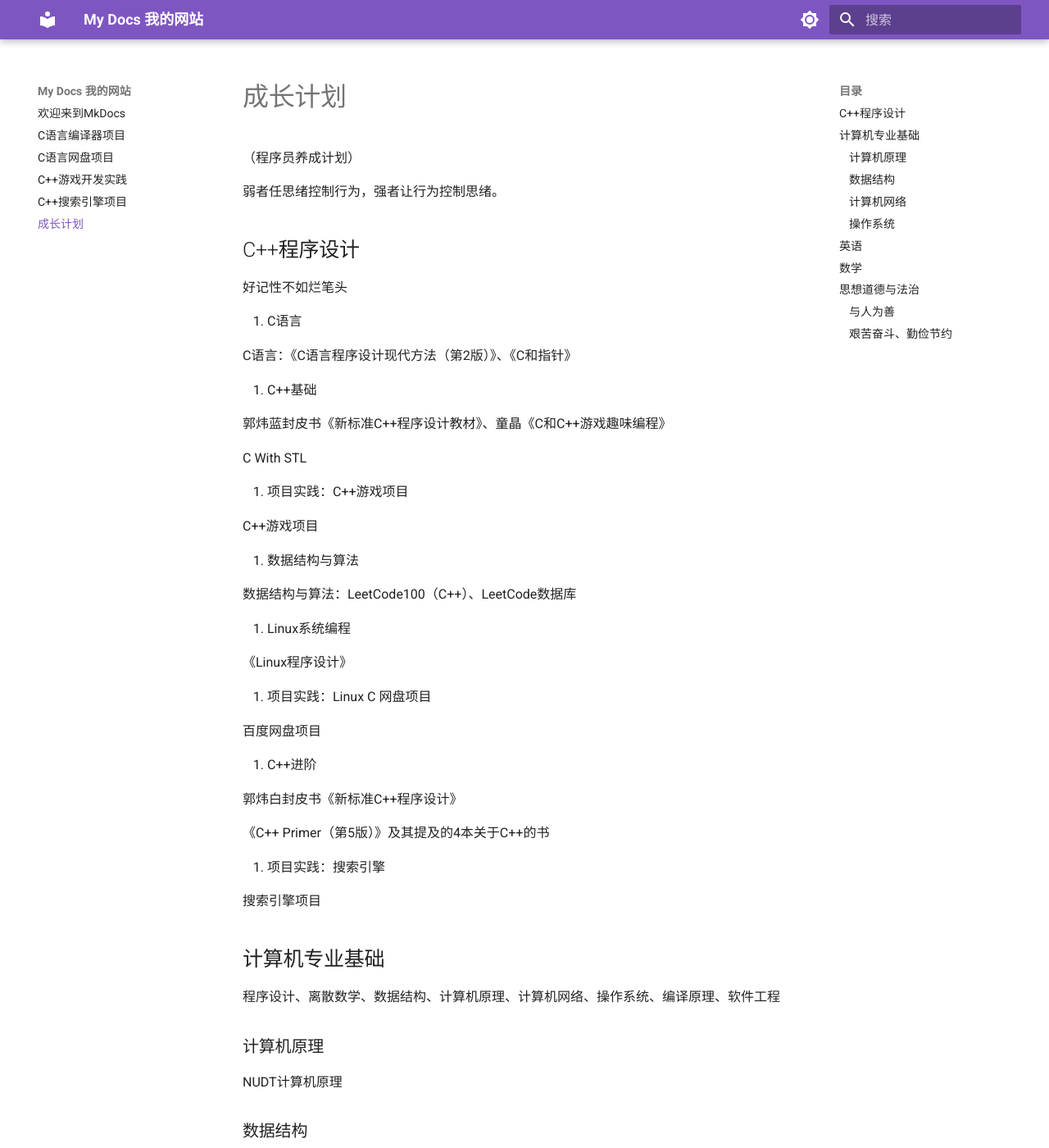
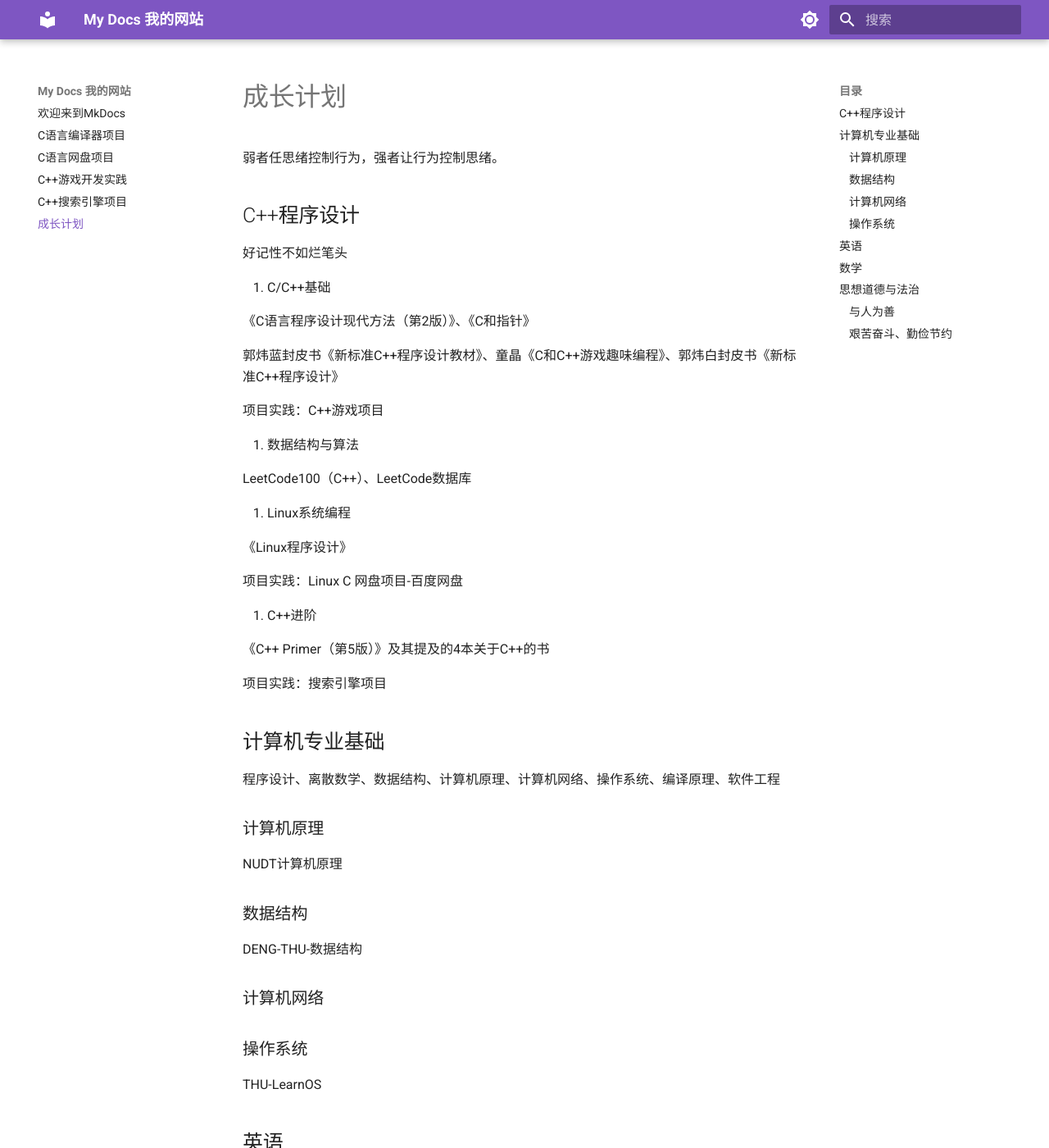
Before and after one commit to csRocket/mysite, an MkDocs documentation site: the page built from docs/prog.md, in a window 1280 px wide and 1400 px high. Shown: the whole window at 82% size. Built offline with MkDocs 1.6.1 and Material for MkDocs 9.7.7, drawn with Linux system fonts in a browser that asks for light colours.

Commit message:
Update prog.md

```diff
--- a/docs/prog.md
+++ b/docs/prog.md
@@ -1,6 +1,4 @@
 # 成长计划
-
-（程序员养成计划）
 
 弱者任思绪控制行为，强者让行为控制思绪。
 
@@ -8,41 +6,29 @@
 
 好记性不如烂笔头
 
-1. C语言
+1. C/C++基础
 
-C语言：《C语言程序设计现代方法（第2版）》、《C和指针》
+《C语言程序设计现代方法（第2版）》、《C和指针》
 
-2. C++基础
+郭炜蓝封皮书《新标准C++程序设计教材》、童晶《C和C++游戏趣味编程》、郭炜白封皮书《新标准C++程序设计》
 
-郭炜蓝封皮书《新标准C++程序设计教材》、童晶《C和C++游戏趣味编程》
+项目实践：C++游戏项目
 
-C With STL
+2. 数据结构与算法
 
-3. 项目实践：C++游戏项目
+LeetCode100（C++）、LeetCode数据库
 
-C++游戏项目
-
-4. 数据结构与算法
-
-数据结构与算法：LeetCode100（C++）、LeetCode数据库
-
-5. Linux系统编程
+3. Linux系统编程
 
 《Linux程序设计》
 
-6. 项目实践：Linux C 网盘项目
+项目实践：Linux C 网盘项目-百度网盘
 
-百度网盘项目
-
-7. C++进阶
-
-郭炜白封皮书《新标准C++程序设计》
+4. C++进阶
 
 《C++ Primer（第5版）》及其提及的4本关于C++的书
 
-8. 项目实践：搜索引擎
-
-搜索引擎项目
+项目实践：搜索引擎项目
 
 ## 计算机专业基础
 
@@ -54,13 +40,21 @@ NUDT计算机原理
 
 ### 数据结构
 
+DENG-THU-数据结构
+
 ### 计算机网络
 
 ### 操作系统
 
+THU-LearnOS
+
 ## 英语
 
+爱听外语APP
+
 ## 数学
+
+大学数学竞赛
 
 ## 思想道德与法治
 
```
